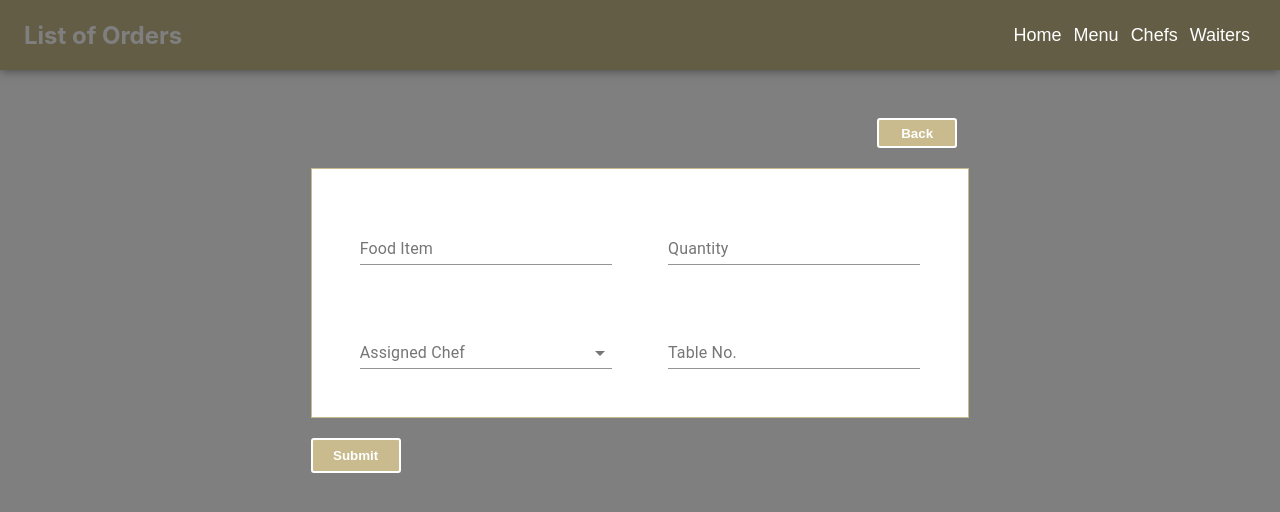
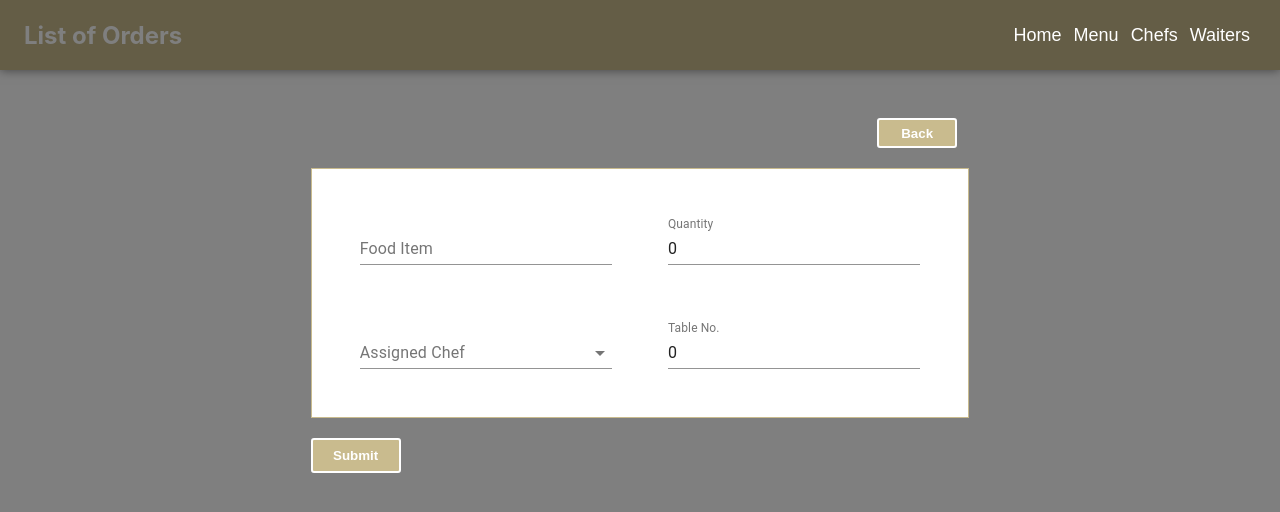
Before and after one commit to tasnuba-sraboni/react-ojt, a React (Create React App) app in the folder form-typescript/: page /add-order in a window 1280 px wide. Shown: the top 512 px of the page. Built offline with nearby package versions, Linux system fonts and the light colour scheme.

Commit message:
Added add and delete functionality

```diff
--- a/form-typescript/src/components/AddOrder/index.tsx
+++ b/form-typescript/src/components/AddOrder/index.tsx
@@ -1,4 +1,4 @@
-import React, { useState } from "react";
+import React from "react";
 import { useNavigate } from "react-router-dom";
 import { makeStyles } from "@material-ui/core/styles";
 import TextField from "@material-ui/core/TextField";
@@ -83,31 +83,73 @@ const chefs = [
   },
 ];
 
-const AddOrder: React.FC = () => {
+interface AddOrderProps {
+  foodItem: string;
+  setFoodItem: React.Dispatch<React.SetStateAction<string>>;
+  quantity: number;
+  setQuantity: React.Dispatch<React.SetStateAction<number>>;
+  assignedChef: string;
+  setAssignedChef: React.Dispatch<React.SetStateAction<string>>;
+  tableNo: number;
+  setTableNo: React.Dispatch<React.SetStateAction<number>>;
+  addOrderHandler: (e: React.FormEvent) => void;
+}
+
+const AddOrder = ({
+  foodItem,
+  setFoodItem,
+  quantity,
+  setQuantity,
+  assignedChef,
+  setAssignedChef,
+  tableNo,
+  setTableNo,
+  addOrderHandler,
+}: AddOrderProps) => {
   let navigate = useNavigate();
   const classes = useStyles();
-  const [assignedChef, setAssignedChef] = useState<string>("");
-
-  const handleChange = (event: React.FormEvent) => {
-    setAssignedChef((event.target as HTMLInputElement).value);
-  };
 
   const backButtonHandler = () => {
     navigate("/", { replace: true });
   };
+
+  // const setQuantityHandler = (quantity: string) => {
+  //   setQuantity(parseInt(quantity));
+  // };
+
+  // const setTableNoHandler = (tableNo: string) => {
+  //   setTableNo(parseInt(tableNo));
+  // };
+
   return (
     <>
       <div className={classes.container}>
-        <form className={classes.root}>
+        <form
+          className={classes.root}
+          onSubmit={(e) => {
+            addOrderHandler(e);
+          }}
+        >
           <button className={classes.backButton} onClick={backButtonHandler}>
             Back
           </button>
           <div className={classes.inputField}>
             <div>
-              <TextField id="food-item" label="Food Item" />
+              <TextField
+                id="food-item"
+                label="Food Item"
+                value={foodItem}
+                onChange={(e) => setFoodItem(e.target.value)}
+              />
             </div>
             <div>
-              <TextField id="quantity" label="Quantity" type="number" />
+              <TextField
+                id="quantity"
+                label="Quantity"
+                type="number"
+                value={quantity}
+                onChange={(e) => setQuantity(Number(e.target.value))}
+              />
             </div>
             <div>
               <TextField
@@ -115,7 +157,7 @@ const AddOrder: React.FC = () => {
                 select
                 label="Assigned Chef"
                 value={assignedChef}
-                onChange={handleChange}
+                onChange={(e) => setAssignedChef(e.target.value)}
               >
                 {chefs.map((chef) => (
                   <MenuItem key={chef.value} value={chef.value}>
@@ -125,7 +167,13 @@ const AddOrder: React.FC = () => {
               </TextField>
             </div>
             <div>
-              <TextField id="table" label="Table No." type="number" />
+              <TextField
+                id="table"
+                label="Table No."
+                type="number"
+                value={tableNo}
+                onChange={(e) => setTableNo(Number(e.target.value))}
+              />
             </div>
           </div>
           <div>
--- a/form-typescript/src/components/OrderList/index.tsx
+++ b/form-typescript/src/components/OrderList/index.tsx
@@ -1,22 +1,39 @@
 import { makeStyles } from "@material-ui/core/styles";
+import { Order } from "../../model/order";
 import SearchBar from "../SearchBar/index";
+import SingleOrder from "../SingleOrder";
 
 const useStyles = makeStyles({
   table: {
     margin: "24px",
     padding: "24px",
-    borderBottom: "1px solid #C9BB8E",
   },
   column: {
     display: "flex",
     flexDirection: "row",
     justifyContent: "space-between",
+
     color: "#BDA55D",
     fontWeight: "bold",
+    paddingBottom: "20px",
+    borderBottom: "1px solid #C9BB8E",
+  },
+  order: {
+    display: "flex",
+    flexDirection: "row",
+    justifyContent: "space-between",
+    color: "black",
+    paddingTop: "10px",
+    paddingBottom: "5px",
   },
 });
 
-const OrderList: React.FC = () => {
+interface OrderListProps {
+  orders: Order[];
+  setOrders: React.Dispatch<React.SetStateAction<Order[]>>;
+}
+
+const OrderList = ({ orders, setOrders }: OrderListProps) => {
   const classes = useStyles();
   return (
     <>
@@ -31,6 +48,19 @@ const OrderList: React.FC = () => {
           <div>Update</div>
           <div>Delete</div>
         </div>
+
+        <div>
+          {orders.map((order) => (
+            <div className={classes.order}>
+              <SingleOrder
+                order={order}
+                key={order.id}
+                orders={orders}
+                setOrders={setOrders}
+              />
+            </div>
+          ))}
+        </div>
       </div>
     </>
   );
--- a/form-typescript/src/components/SearchBar/index.tsx
+++ b/form-typescript/src/components/SearchBar/index.tsx
@@ -17,7 +17,6 @@ const useStyles = makeStyles({
     border: "none",
     boxShadow: "inset 0 0 5px #C9BB8E",
     "&:focus": {
-      boxShadow: "0 0 10px 1200px rgba(0, 0, 0, 0.5)",
       outline: "none",
     },
   },
--- /dev/null
+++ b/form-typescript/src/components/SingleOrder/index.tsx
@@ -0,0 +1,65 @@
+import React, { useState } from "react";
+import { Order } from "../../model/order";
+import { makeStyles } from "@material-ui/core/styles";
+
+const useStyles = makeStyles((theme) => ({
+  actionButton: {
+    height: "30px",
+    width: "80px",
+    backgroundColor: "#C9BB8E",
+    border: "2px solid white",
+    borderRadius: "3px",
+    color: "white",
+    fontWeight: "bold",
+    "&:hover": {
+      backgroundColor: "transparent",
+      border: "2px solid #BDA55D",
+      color: "#C9BB8E",
+    },
+  },
+}));
+
+type SingleOrderProps = {
+  order: Order;
+  orders: Order[];
+  setOrders: React.Dispatch<React.SetStateAction<Order[]>>;
+};
+const SingleOrder = ({ order, orders, setOrders }: SingleOrderProps) => {
+  const classes = useStyles();
+
+  const handleDone = (id: number) => {
+    setOrders((prev) =>
+      prev.map((order) =>
+        order.id === id ? { ...order, isDone: !order.isDone } : order
+      )
+    );
+  };
+
+  const handleDelete = (id: number) => {
+    setOrders((prev) => prev.filter((order) => order.id !== id));
+  };
+  return (
+    <>
+      <div>
+        <input type="checkbox" onClick={() => handleDone(order.id)} />
+      </div>
+      <div>{order.foodItem}</div>
+      <div>{order.quantity}</div>
+      <div>{order.assignedChef}</div>
+      <div>{order.tableNo}</div>
+      <div>
+        <button className={classes.actionButton}>Update</button>
+      </div>
+      <div>
+        <button
+          className={classes.actionButton}
+          onClick={() => handleDelete(order.id)}
+        >
+          Delete
+        </button>
+      </div>
+    </>
+  );
+};
+
+export default SingleOrder;
--- a/form-typescript/src/components/index.tsx
+++ b/form-typescript/src/components/index.tsx
@@ -1,11 +1,35 @@
-import React from "react";
+import React, { useState } from "react";
 import { Routes, Route } from "react-router-dom";
 import Header from "./Header";
 import OrderList from "./OrderList";
 import AddOrder from "./AddOrder";
-import SearchBar from "./SearchBar";
+import { Order } from "../model/order";
 
 const FormApp: React.FC = () => {
+  const [foodItem, setFoodItem] = useState<string>("");
+  const [quantity, setQuantity] = useState<number>(0);
+  const [assignedChef, setAssignedChef] = useState<string>("");
+  const [tableNo, setTableNo] = useState<number>(0);
+  const [orders, setOrders] = useState<Order[]>([]);
+
+  const addOrderHandler = (e: React.FormEvent) => {
+    e.preventDefault();
+    setOrders((prev) => [
+      ...prev,
+      {
+        id: Date.now(),
+        foodItem: foodItem,
+        quantity: quantity,
+        assignedChef: assignedChef,
+        tableNo: tableNo,
+        isDone: false,
+      },
+    ]);
+    setFoodItem("");
+    setQuantity(0);
+    setAssignedChef("");
+    setTableNo(0);
+  };
   return (
     <div>
       <div>
@@ -14,8 +38,26 @@ const FormApp: React.FC = () => {
 
       <div>
         <Routes>
-          <Route element={<OrderList />} path="/" />
-          <Route element={<AddOrder />} path="/add-order" />
+          <Route
+            element={<OrderList orders={orders} setOrders={setOrders} />}
+            path="/"
+          />
+          <Route
+            element={
+              <AddOrder
+                foodItem={foodItem}
+                setFoodItem={setFoodItem}
+                quantity={quantity}
+                setQuantity={setQuantity}
+                assignedChef={assignedChef}
+                setAssignedChef={setAssignedChef}
+                tableNo={tableNo}
+                setTableNo={setTableNo}
+                addOrderHandler={addOrderHandler}
+              />
+            }
+            path="/add-order"
+          />
         </Routes>
       </div>
     </div>
--- /dev/null
+++ b/form-typescript/src/model/order.ts
@@ -0,0 +1,8 @@
+export interface Order {
+    id: number;
+    foodItem: string;
+    quantity: number;
+    assignedChef: string;
+    tableNo: number;
+    isDone: boolean;
+}
```
